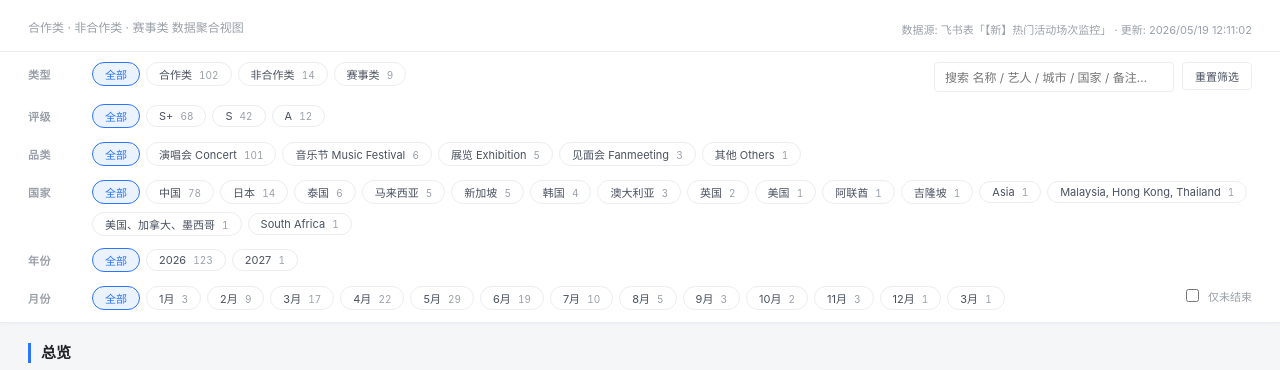
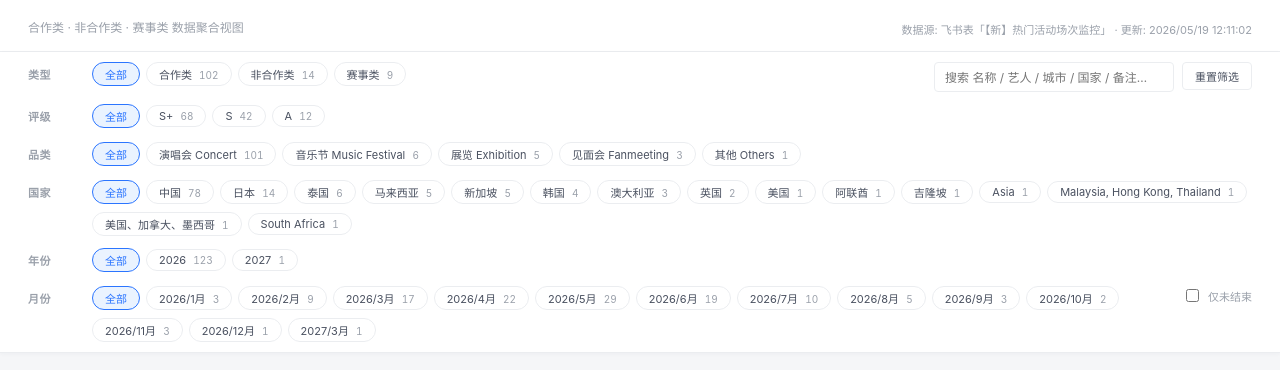
Before and after one commit to wlgan-workspace/concert-dashboard, a plain HTML site: page index.html in a window 1280 px wide. Shown: the part 61-431 px from the top of the page. Drawn offline with Linux system fonts and the light colour scheme.

Commit message:
deploy: 2026-05-19T12:11:01.254Z

```diff
--- a/index.html
+++ b/index.html
@@ -568,23 +568,27 @@ tr.tr-new:hover td { background: #fff3b0; }
     const yearOpts = [...yearMap.keys()].sort().map(y => [y, yearMap.get(y), y]);
     renderChips('f-year', yearOpts, state.year, v => { state.year = v; rerender(); });
 
-    // Month - sort chronologically
+    // Month - filter by selected year, sort chronologically
     const today = startOfToday();
     const monthMap = new Map();
     for (const r of RECORDS) {
       if (r._year && r._month) {
+        if (state.year && String(r._year) !== state.year) continue;
         const k = r._year + '-' + String(r._month).padStart(2,'0');
         monthMap.set(k, (monthMap.get(k)||0)+1);
       }
     }
     const monthKeys = [...monthMap.keys()].sort();
+    const multiYear = new Set(monthKeys.map(k => k.split('-')[0])).size > 1;
     const monthOpts = monthKeys.map(k => {
       const [y,m] = k.split('-');
       const label = LANG === 'zh'
-        ? I18N[LANG].monthNames[+m - 1]
+        ? (multiYear ? y + '/' : '') + I18N[LANG].monthNames[+m - 1]
         : I18N[LANG].monthNames[+m - 1] + ' ' + y;
       return [k, monthMap.get(k), label];
     });
+    // Reset month selection if it no longer exists in filtered options
+    if (state.month && !monthMap.has(state.month)) state.month = '';
     renderChips('f-month', monthOpts, state.month, v => { state.month = v; rerender(); });
   }
 
```
